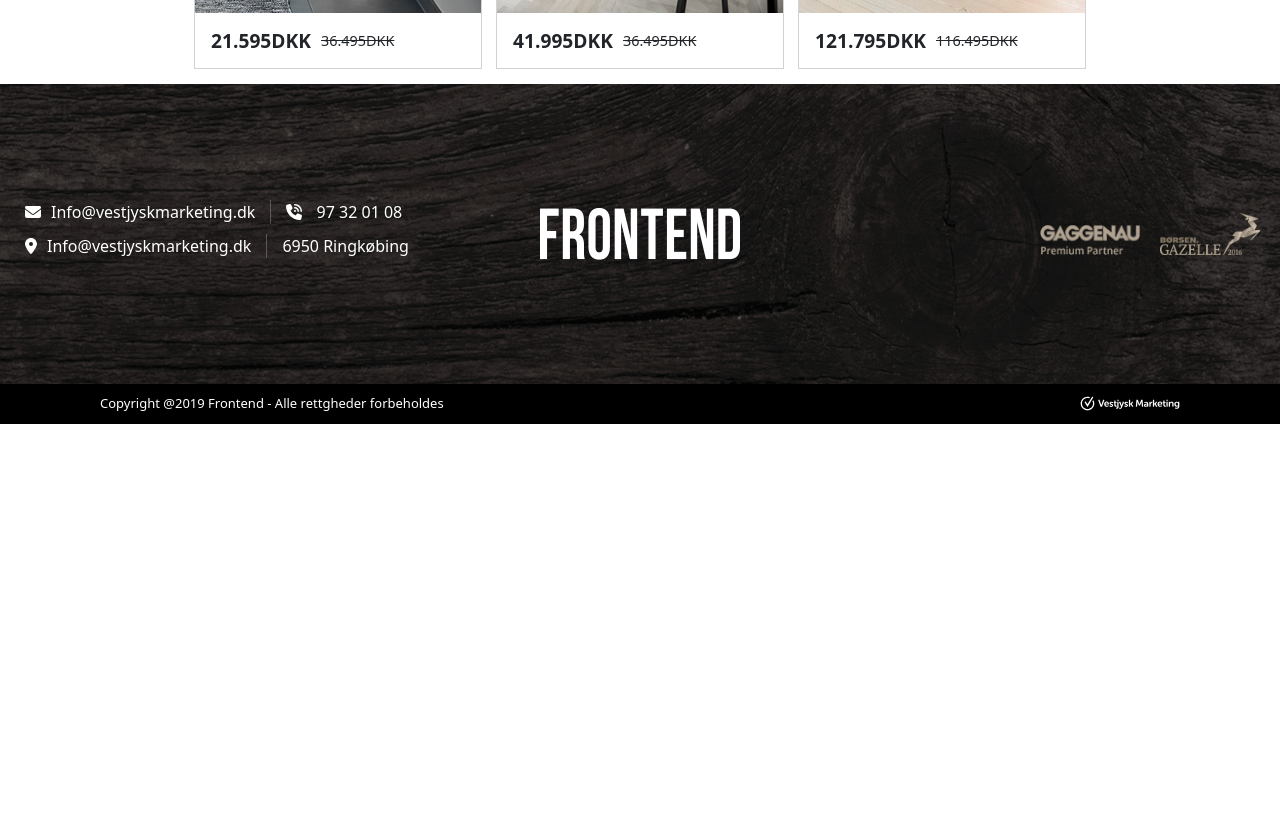
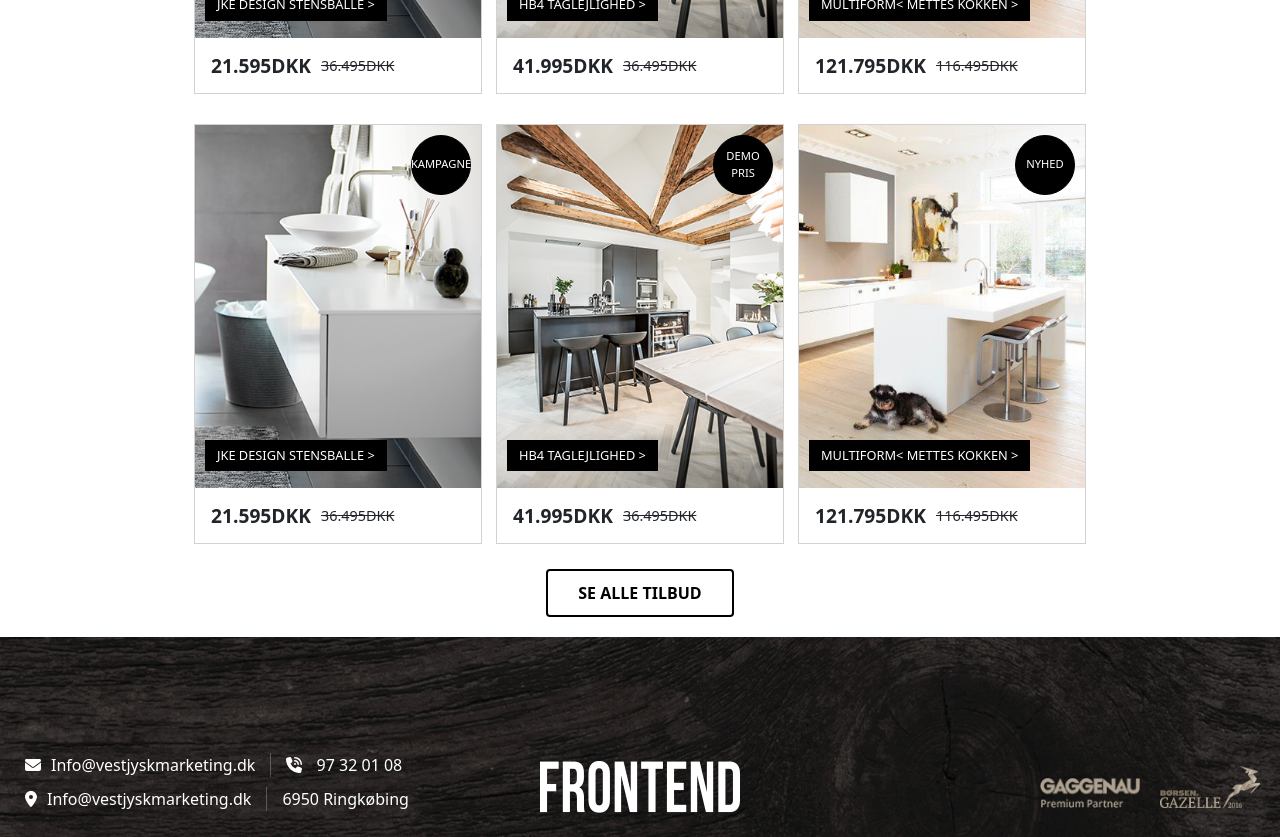
Before and after one commit to mateiasi1/ProductGallery, a React (Create React App) app: page /products in a window 1280 px wide. Shown: the part 900-1737 px from the top of the page. Before the commit the page ends 1324 px from the top, so only its background shows below. Built offline with nearby package versions, Linux system fonts and the light colour scheme.

Commit message:
add load more products

```diff
--- a/src/components/products/productsList.tsx
+++ b/src/components/products/productsList.tsx
@@ -1,8 +1,9 @@
-import React from "react";
+import React, { useState } from "react";
 import "./productsListStyles.scss";
 
 const Products = [
     {
+        id: 1,
         feature: "KAMPAGNE",
         imageURL: "/images/bathroom.png",
         sellPrice: "36.495",
@@ -12,6 +13,7 @@ const Products = [
     },
 
     {
+        id: 2,
         feature: "DEMO PRIS",
         imageURL: "/images/livingroom.png",
         sellPrice: "36.495",
@@ -20,6 +22,53 @@ const Products = [
         name: "HB4 TAGLEJLIGHED",
     },
     {
+        id: 3,
+        feature: "NYHED",
+        imageURL: "/images/kitchen.png",
+        sellPrice: "116.495",
+        price: "121.795",
+        coinSymbol: "DKK",
+        name: "MULTIFORM< METTES KOKKEN",
+    },
+    {
+        id: 4,
+        feature: "KAMPAGNE",
+        imageURL: "/images/bathroom.png",
+        sellPrice: "36.495",
+        price: "21.595",
+        coinSymbol: "DKK",
+        name: "JKE DESIGN STENSBALLE",
+    },
+
+    {
+        id: 5,
+        feature: "DEMO PRIS",
+        imageURL: "/images/livingroom.png",
+        sellPrice: "36.495",
+        price: "41.995",
+        coinSymbol: "DKK",
+        name: "HB4 TAGLEJLIGHED",
+    },
+    {
+        id: 6,
+        feature: "NYHED",
+        imageURL: "/images/kitchen.png",
+        sellPrice: "116.495",
+        price: "121.795",
+        coinSymbol: "DKK",
+        name: "MULTIFORM< METTES KOKKEN",
+    },
+    {
+        id: 7,
+        feature: "NYHED",
+        imageURL: "/images/kitchen.png",
+        sellPrice: "116.495",
+        price: "121.795",
+        coinSymbol: "DKK",
+        name: "MULTIFORM< METTES KOKKEN",
+    },
+    {
+        id: 8,
         feature: "NYHED",
         imageURL: "/images/kitchen.png",
         sellPrice: "116.495",
@@ -29,12 +78,20 @@ const Products = [
     },
 ];
 const ProductsList = () => {
+    const imagePerRow = 6;
+    const [next, setNext] = useState(imagePerRow);
+    const handleMoreImage = () => {
+        setNext(next + imagePerRow);
+    };
+
     return (
+        <div className="productPageContainer">
             <div className="productsContainer">
-            {Products.map((product) => (
+                {Products.slice(0, next).map((product) => (
                     <div
                         className="card productContainer"
                         style={{ width: "18rem" }}
+                        key={product.id}
                     >
                         <img
                             className="card-img-top productImage"
@@ -60,6 +117,13 @@ const ProductsList = () => {
                     </div>
                 ))}
             </div>
+
+            {next < Products?.length && (
+                <button className="seeAllOffers" onClick={handleMoreImage}>
+                    SE ALLE TILBUD
+                </button>
+            )}
+        </div>
     );
 };
 
--- a/src/components/products/productsListStyles.scss
+++ b/src/components/products/productsListStyles.scss
@@ -1,15 +1,21 @@
+.productPageContainer {
+    display: flex;
+    flex-direction: column;
+    align-items: center;
+}
 .productsContainer {
     display: flex;
     flex-direction: row;
     flex-wrap: wrap;
     gap: 10px;
     justify-content: space-around;
-    padding: 15px 0px 15px 0px;
+    padding: 20px 0px 20px 0px;
     width: 100%;
     max-width: 70vw;
 }
 .productContainer {
     border-radius: 0% !important;
+    margin-top: 20px;
 }
 .productImage {
     border-radius: 0% !important;
@@ -60,3 +66,11 @@
     margin: 0 !important;
     padding-left: 10px;
 }
+.seeAllOffers {
+    background-color: transparent;
+    margin: 5px 5px 20px 5px;
+    padding: 10px 30px 10px 30px;
+    font-weight: bold;
+    border: 2px solid black;
+    border-radius: 4px !important;
+}
```
Lines whose indentation alone changed are shown as unchanged.
